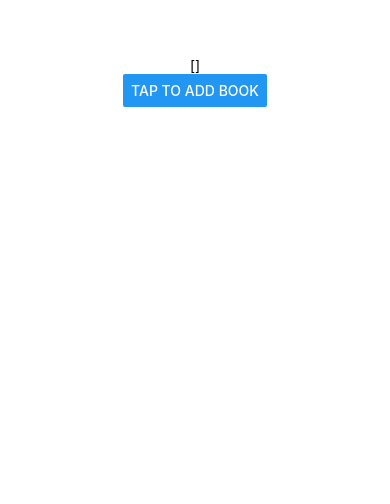
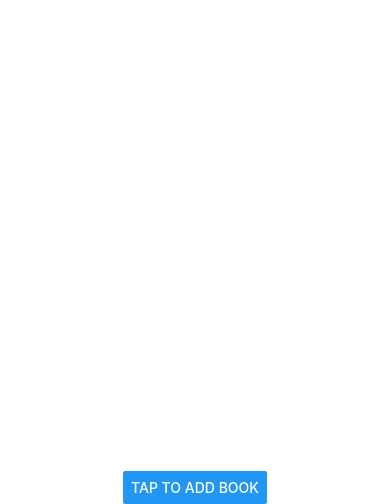
Before and after one commit to xockcin/skoob, a React Native app: screen / in a window 390 px wide. Shown: the part 340-844 px from the top of the page. Built offline with nearby package versions, Linux system fonts and the light colour scheme.

Commit message:
main screen now dumps isbns into flatlist. progress!

```diff
--- a/App.js
+++ b/App.js
@@ -11,8 +11,11 @@ export default function App() {
 
   const bookList = (
     <View style={styles.container}>
-      <Text>{JSON.stringify(books)}</Text>
-      <Button title={"Tap to add book"} onPress={() => setAdding(true)}  />
+      <FlatList
+        data={books}
+        renderItem={({ item }) => <Text style={styles.item}>{item}</Text>}
+      />
+      <Button title={"Tap to add book"} onPress={() => setAdding(true)} />
     </View>
   );
 
```
